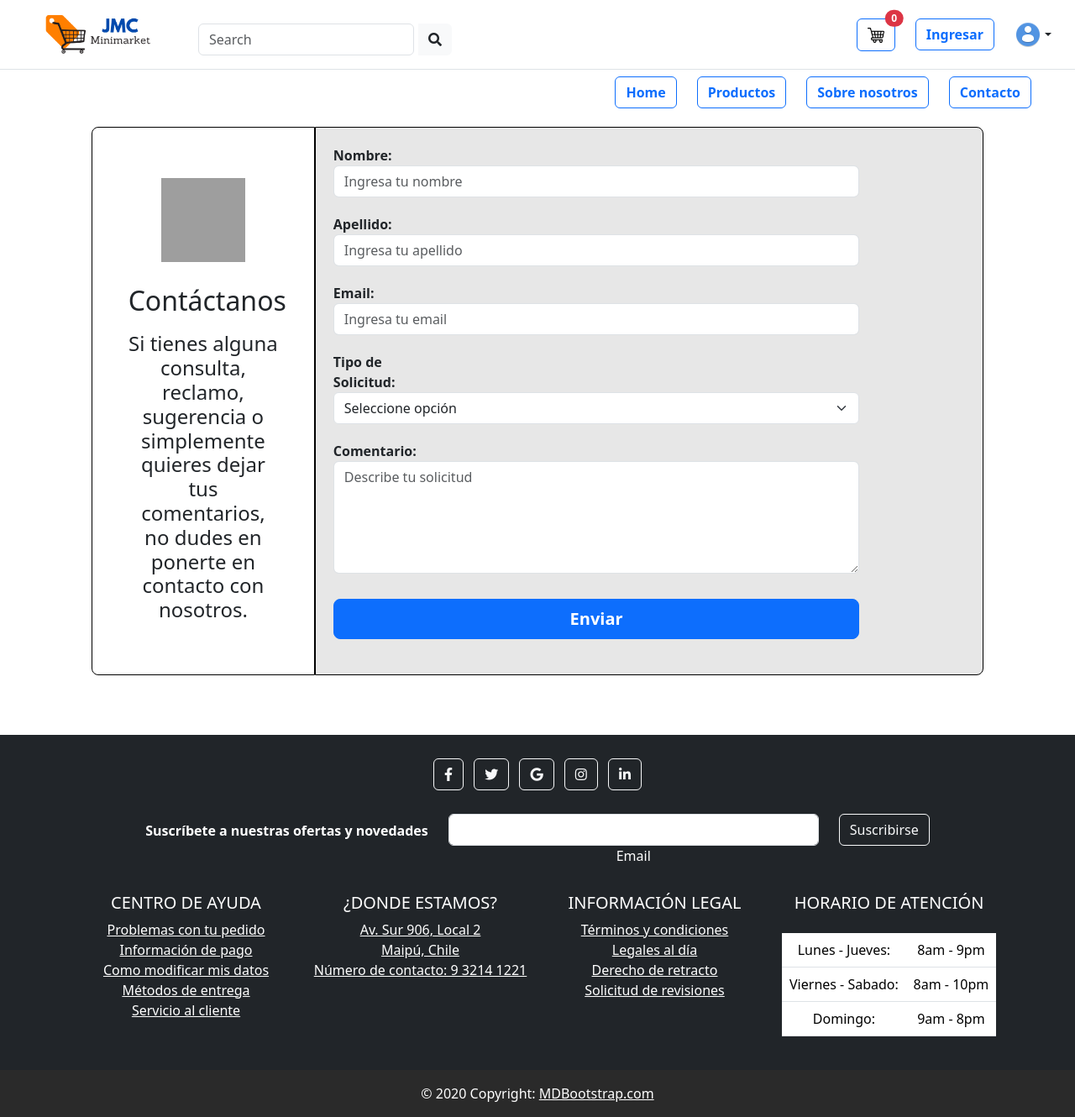
After one commit to YhonV/project-alpha, a Django app: page /contacto/ in a window 1280 px wide. The commit adds this page. Shown: the whole page at 84% size. Run offline with Django 5.2, Linux system fonts and the light colour scheme; some libraries are stand-ins or nearby versions; grey boxes are pictures that could not be loaded.

Commit message:
add templates

```diff
--- /dev/null
+++ b/minimarket/static/css/contacto.css
@@ -0,0 +1,63 @@
+/* Inicio Contacto */
+.contact {
+    padding: 4%;
+    min-height: 400px;
+}
+
+.col-md-3{
+  background: #fff;
+  padding: 4%;
+  text-align: center;
+}
+
+@media (min-width: 768px) {
+
+  .col-md-3 {
+    float: left;
+    width: 25%;
+    align-items: center;
+    border: 1px solid #000;
+    border-top-left-radius: 0.5rem;
+    border-bottom-left-radius: 0.5rem;
+  }
+
+  .col-md-9 {
+    float: left;
+    width: 75%;
+  }
+}
+
+.contact-info {
+  margin-top: 10%;
+}
+
+.contact-info img {
+  margin-bottom: 15%;
+}
+
+.contact-info h2 {
+  margin-bottom: 10%;
+}
+
+.col-md-9 {
+  background:  rgb(231, 231, 231);
+  padding: 2%;
+  border-top-right-radius: 0.5rem;
+  border-bottom-right-radius: 0.5rem;
+  border: 1px solid #000; /* Añade esta línea para agregar bordes al panel */
+}
+
+.contact-form label {
+  font-weight: 600;
+}
+
+.contact-form button {
+  font-weight: 600;
+  width: 100%; /* Ajustado el ancho del botón para ocupar todo el contenedor */
+  margin-top: 10px; /* Añadido un margen superior para separar el botón del resto del contenido */
+}
+
+
+.contact-form .form-group {
+  margin-bottom: 20px; /* Ajusta este valor según el espacio deseado entre los campos */
+}
--- /dev/null
+++ b/minimarket/templates/contacto.html
@@ -0,0 +1,67 @@
+{% extends "plantilla.html" %}
+
+{% load static%}
+{% block content %}
+<link rel="stylesheet" href="{% static 'css/contacto.css'%}">
+<!-- Formulario de contacto  -->
+<div class="container contact" style="margin-top: 100px;">
+    <div class="row">
+        <div class="col-md-3">
+            <div class="contact-info">
+                <img src="https://cdn-icons-png.flaticon.com/512/7269/7269995.png" alt="image" width="100" height="100"/>
+                <h2>Contáctanos</h2>
+                <h4>Si tienes alguna consulta, reclamo, sugerencia o simplemente quieres dejar tus comentarios, no dudes en ponerte en contacto con nosotros. </h4>
+            </div>
+        </div>
+        <div class="col-md-9">
+            <form>
+            <div class="contact-form">
+                <div class="form-group">
+                  <label class="control-label col-sm-2" for="fname">Nombre:</label>
+                  <div class="col-sm-10">
+                    <input type="text" class="form-control" id="fname" placeholder="Ingresa tu nombre" name="fname" required>
+                  </div>
+                </div>
+                <div class="form-group">
+                  <label class="control-label col-sm-2" for="lname">Apellido:</label>
+                  <div class="col-sm-10">
+                    <input type="text" class="form-control" id="lname" placeholder="Ingresa tu apellido"  name="lname" required>
+                  </div>
+                </div>
+                <div class="form-group" >
+                  <label class="control-label col-sm-2"  for="email" >Email:</label>
+                  <div class="col-sm-10">
+                    <input type="email" class="form-control" id="email" placeholder="Ingresa tu email" name="email" required>
+                  </div>
+                </div>
+                <div class="form-group">
+                    <label class="control-label col-sm-2" for="inputSoli" >Tipo de Solicitud:</label>
+                    <div class="col-sm-10">
+                      <select id="inputSoli" class="form-select" required>
+                        <option value="">Seleccione opción</option>
+                        <option>Consulta</option>
+                        <option>Reclamo</option>
+                        <option>Sugerencia</option>
+                        <option>Otro</option>
+                      </select>
+                    </div>
+                  </div>
+                <div class="form-group">
+                  <label class="control-label col-sm-2" for="comment">Comentario:</label>
+                  <div class="col-sm-10">
+                    <textarea class="form-control" rows="5" id="comment" placeholder="Describe tu solicitud" required></textarea>
+                  </div>
+                </div>
+                <div class="form-group">
+                  <div class="col-sm-offset-2 col-sm-10">
+                    <button class="btn btn-primary btn-lg" type="submit" class="btn btn-primary">Enviar</button>
+                  </div>
+                </div>
+            </div>
+        </form>
+        </div>
+    </div>
+</div>
+<!-- Fin Formulario de contacto -->
+
+{% endblock content %}
--- a/minimarket/templates/plantilla.html
+++ b/minimarket/templates/plantilla.html
@@ -102,7 +102,7 @@
                         <a href="/nosotros">Sobre nosotros</a>
                     </button>
                     <button class="btn btn-outline-primary me-4" data-mdb-ripple-color="dark" type="button">
-                        <a href="/minimarket/html/contacto.html">Contacto</a>
+                        <a href="/contacto">Contacto</a>
                     </button>
                 </div>
 
--- a/minimarket/views.py
+++ b/minimarket/views.py
@@ -10,3 +10,6 @@ def catalogo(request):
 
 def nosotros(request):
     return render(request, 'nosotros.html')
+
+def contacto(request):
+    return render(request, 'contacto.html')
--- a/project_django/urls.py
+++ b/project_django/urls.py
@@ -7,5 +7,6 @@ urlpatterns = [
     path('admin/', admin.site.urls),
     path('',views.inicio),
     path('catalogo/', views.catalogo),
-    path('nosotros/', views.nosotros)
+    path('nosotros/', views.nosotros),
+    path('contacto/', views.contacto),
 ]
```
